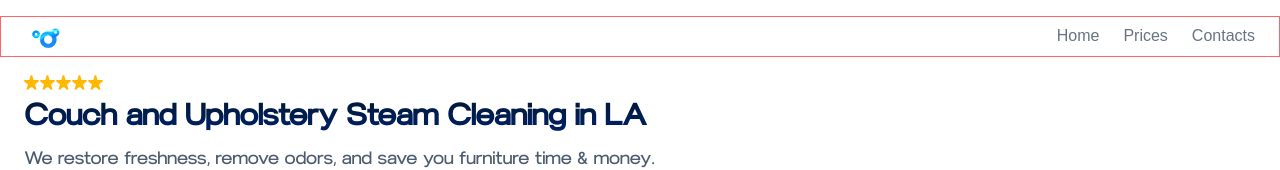
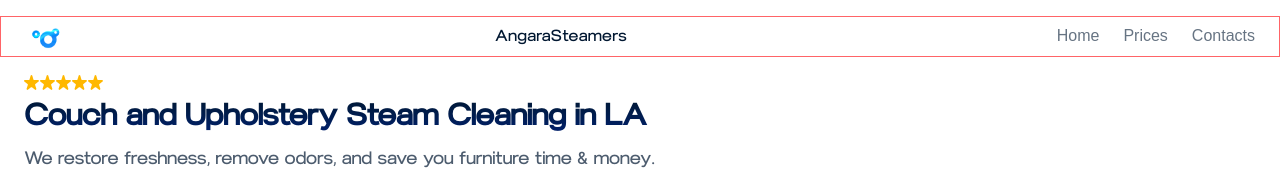
Before and after one commit to mikohan/cleaning-test-nextjs-kitchen, a Next.js app: page /couch in a window 1280 px wide. Shown: the top 170 px of the page. Built offline with nearby package versions, Linux system fonts and the light colour scheme; a web font is replaced by a local one.

Commit message:
Fixed global css working

```diff
--- a/app/components/couchComponents/Header.tsx
+++ b/app/components/couchComponents/Header.tsx
@@ -9,6 +9,7 @@ function Header() {
         <div className="container mx-auto">
           <div className="flex items-center justify-between px-6 border border-red-400">
             <Image alt="Logo" src={Logo} width={40} height={40} />
+            <p>AngaraSteamers</p>
             <Image
               className="md:hidden"
               alt="Icon menu"
```
